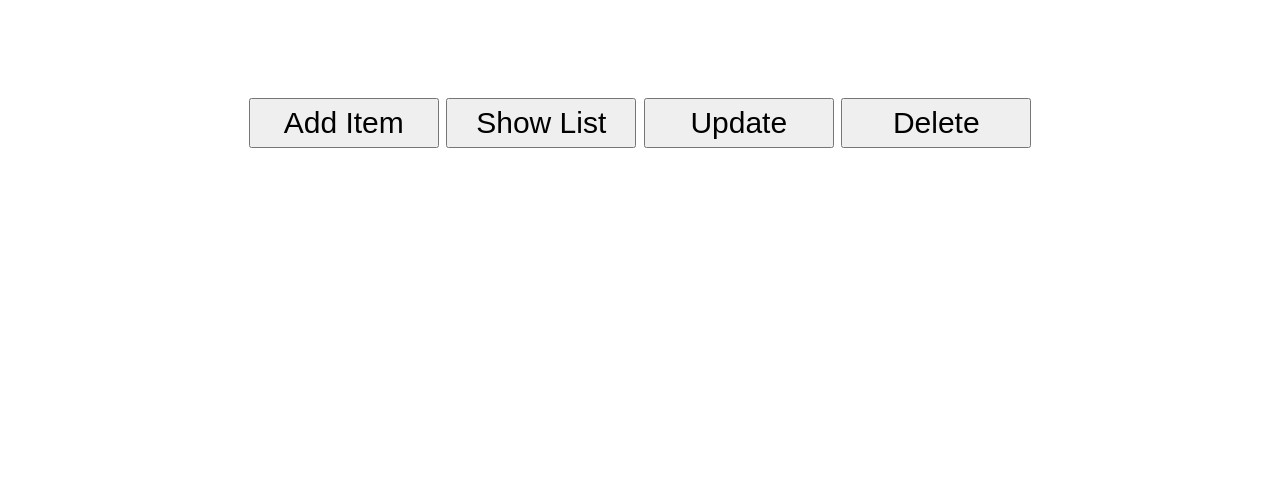
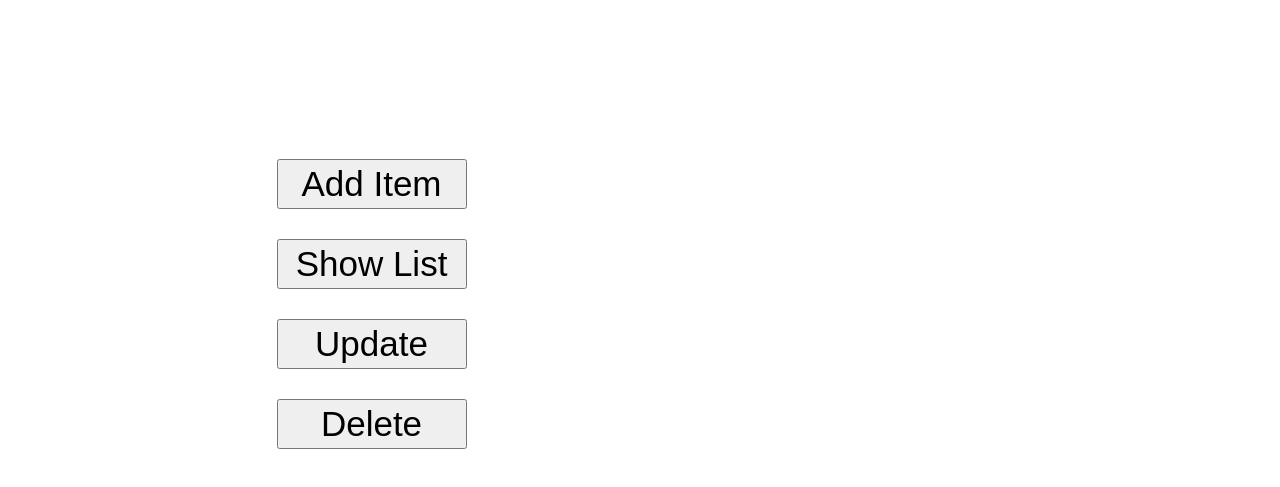
Before and after one commit to monsterreh2b/crud, a plain HTML site: page index.html in a window 1280 px wide. Shown: the part 413-900 px from the top of the page. Before the commit the page ends 800 px from the top, so only its background shows below. Drawn offline with nearby package versions, Linux system fonts and the light colour scheme.

Commit message:
update layout

```diff
--- a/index.html
+++ b/index.html
@@ -19,10 +19,12 @@
 input#b1, input[type="button"] {
     height: 50;
     width: 190px;
+    display: block;
+    margin-bottom: 30px;
 }
 
 body, input{
-    font-size:30px;
+    font-size:35px;
 }
 
 #loader {
@@ -47,6 +49,10 @@ body, input{
   100% { transform: rotate(360deg); }
 }
 
+.display {
+    display: flex;
+    justify-content: space-around;
+}
 
 
 
@@ -239,16 +245,20 @@ Item
     <div id="loader"></div>
 
     <p id="re" ></p>
-
+</div>
+<div class="display">
+  <div class="left">
     <input type = "button"  id = "b1" onClick="insert_value();" value = "Add Item"></input>
     <input type="button" onclick="read_value()" value="Show List" />
     <input type="button" onclick="update_value()" value="Update" />
     <input type="button" onclick="delete_value()" value="Delete" />
+  </div>
 
   <div id="showData"></div>
+</div>
 </div>
 </body>
 <div align="center">
 
-</div>
+
 <html>
```
Lines whose indentation alone changed are shown as unchanged.
